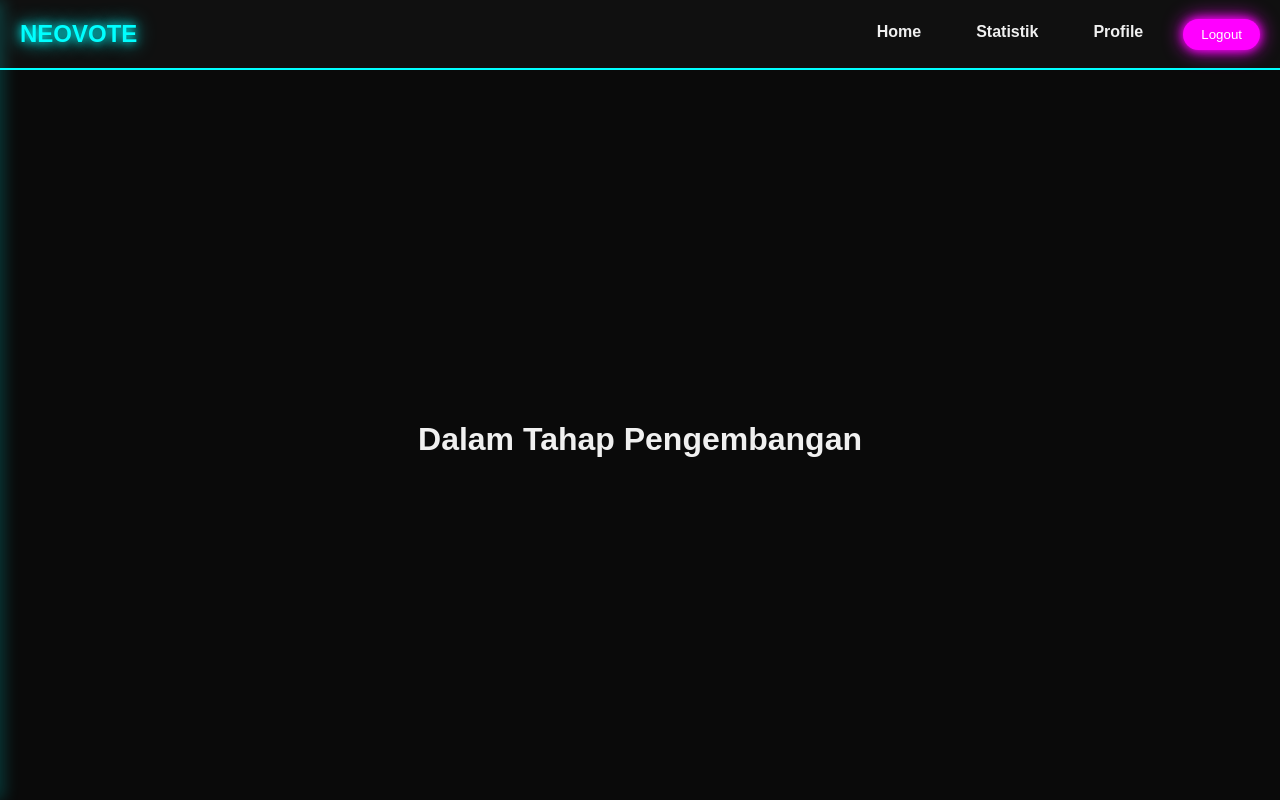
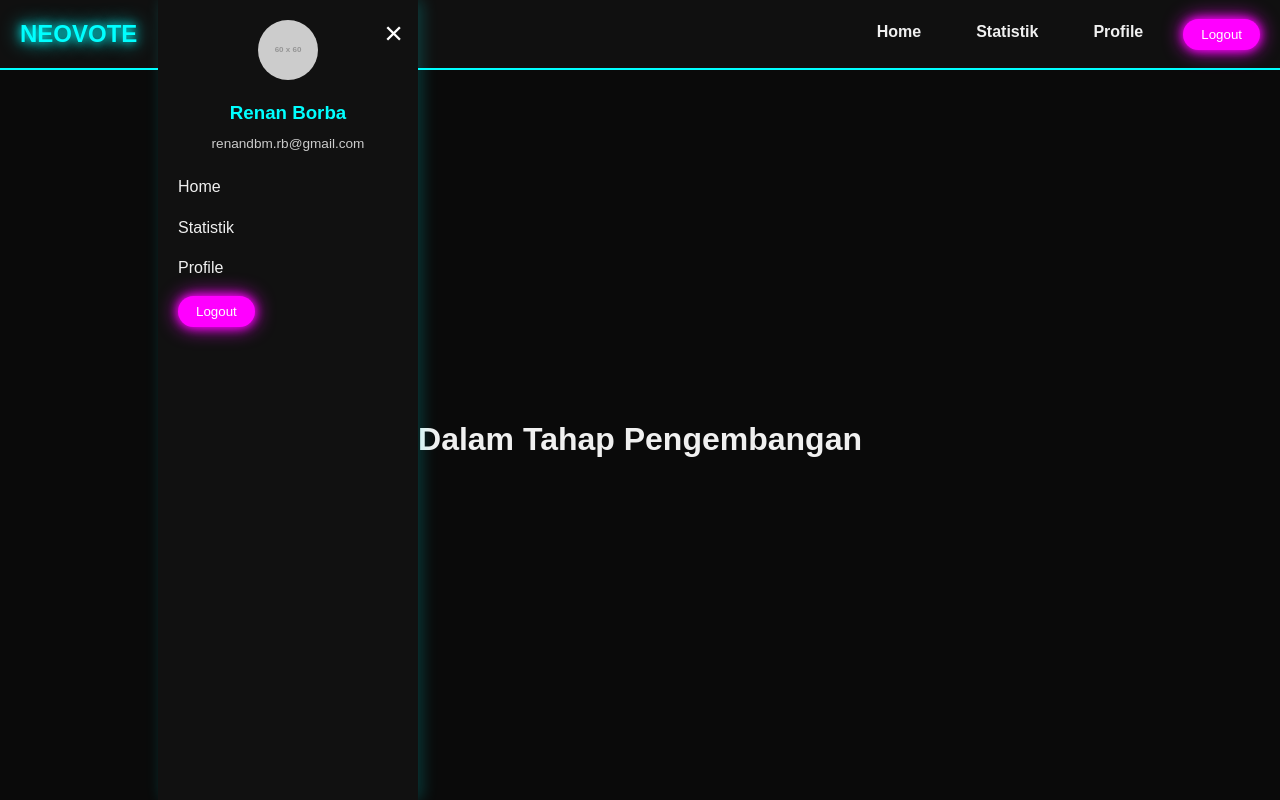
Before and after one commit to Arjuba12/Project_Evotin, a React app in the folder frontend/: page /profile in a window 1280 px wide. Built offline with nearby package versions, Linux system fonts and the light colour scheme; sample sign-in values are in the browser's storage; the HTML template or start-up script is replaced by a standard one.

Commit message:
Fix Navbar

```diff
--- a/frontend/src/styles/Navbars.css
+++ b/frontend/src/styles/Navbars.css
@@ -19,22 +19,18 @@
 
 /* Penyesuaian ikon hamburger */
 .menu-icon {
-  font-size: 2rem;
+  /* font-size: 2rem; (Tidak diperlukan karena SVG punya atribut width/height) */
   cursor: pointer;
   color: #0ff;
   display: none;
+  /* line-height, padding, margin dipertahankan, namun SVG adalah elemen block */
   line-height: 1;
   padding: 0;
   margin: 0;
 }
 
-/* KOREKSI KRITIS: Teks di dalam ikon */
-.menu-icon span {
-  /* Paksa teks ikon menjadi elemen tunggal, mencegah line breaks aneh */
-  display: inline-block;
-  /* Hilangkan spasi vertikal yang memisahkannya dari logo */
-  vertical-align: middle;
-}
+/* 🟢 Hapus KOREKSI KRITIS: karena sudah beralih ke SVG, span sudah tidak ada */
+/* .menu-icon span { ... } Dihapus */
 
 .logo {
   font-size: 1.5rem;
@@ -63,23 +59,33 @@
   color: #0ff;
 }
 
-/* sidebar drawer */
+/* -------------------------------------- */
+/* 🚀 PERBAIKAN UTAMA: OPTIMASI SLIDE SIDEBAR DENGAN TRANSFORM */
+/* -------------------------------------- */
 .sidebar {
   position: fixed;
   top: 0;
-  left: -260px;
+  /* ❌ GANTI: left: -260px; (Ini yang menyebabkan lag) */
   width: 260px;
   height: 100%;
   background: #111;
   color: #fff;
-  transition: 0.3s ease;
+
+  /* 🟢 BARU: Ganti transisi 'left' dengan 'transform' untuk akselerasi GPU */
+  transition: transform 0.3s cubic-bezier(0.4, 0, 0.2, 1);
+
+  /* 🟢 BARU: Posisi default: Geser ke luar layar ke kiri sejauh lebarnya */
+  transform: translateX(-100%);
+
   z-index: 1200;
   padding: 20px;
   box-shadow: 4px 0 15px rgba(0, 255, 255, 0.2);
 }
 
 .sidebar.open {
-  left: 0;
+  /* ❌ GANTI: left: 0; */
+  /* 🟢 BARU: Geser kembali ke posisi awal (di layar) */
+  transform: translateX(0);
 }
 
 .sidebar-header {
@@ -157,7 +163,8 @@
   background: rgba(0, 0, 0, 0.5);
   opacity: 0;
   visibility: hidden;
-  transition: 0.3s;
+  /* 🟢 OPTIMASI: Transisi opacity lebih baik daripada 'left' */
+  transition: opacity 0.3s ease;
   z-index: 1150;
 }
 
@@ -167,10 +174,9 @@
 }
 
 /* 🔹 responsive: kalau mobile */
-/* 🔹 responsive: kalau mobile */
 @media (max-width: 768px) {
 
-  /* Pastikan navbar masih flex */
+  /* Navbar tetap menggunakan flex untuk logo/ikon */
   .navbar {
     display: flex !important;
     flex-direction: initial !important;
```
Lines whose indentation alone changed are shown as unchanged.
